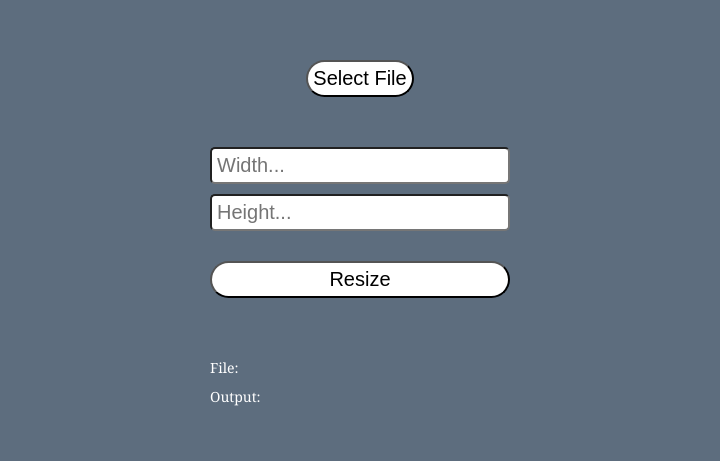
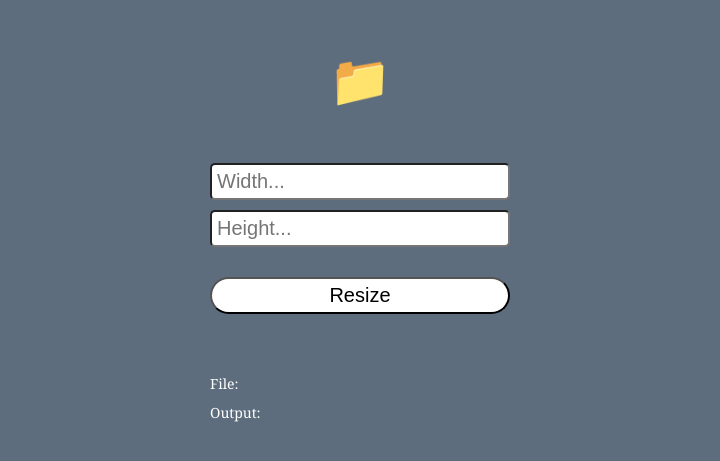
Before and after one commit to Sholastix/electron-image-resizer, an Electron app: page renderer/index.html in a window 720 px wide. Shown: the part 167-628 px from the top of the page. Drawn offline with Linux system fonts and the light colour scheme.

Commit message:
Changed UI for 'select image' input.

```diff
--- a/renderer/index.html
+++ b/renderer/index.html
@@ -4,7 +4,7 @@
 <head>
   <meta charset="UTF-8">
   <meta name="viewport" content="width=device-width, initial-scale=1.0">
-  <meta http-equiv="Content-Security-Policy" content="script-src 'self' 'unsafe-inline'" />
+  <meta http-equiv="Content-Security-Policy" content="script-src 'self'" />
   <link rel="stylesheet" href="./styles.css">
   <script src="./renderer.js" defer></script>
   <title>ImageResizer</title>
@@ -13,8 +13,10 @@
 <body>
   <div class="container-main">
     <div class="select-image-area">
-      <input id="img" type="file" style="display: none" />
-      <input type="button" class="image-select" value="Select File" onclick="document.getElementById('img').click()">
+      <label for="img">
+        <span class="image-select">&#128193;</span>
+        <input id="img" type="file" style="display: none" />
+      </label>
     </div>
 
     <form id="form">
@@ -30,7 +32,6 @@
       <p class="info">File: <span id="filename"></span></p>
       <p class="info">Output: <span id="output-path"></span></p>
     </form>
-
   </div>
 </body>
 
--- a/renderer/styles.css
+++ b/renderer/styles.css
@@ -51,14 +51,10 @@ html {
 }
 
 .image-select {
-  background-color: white;
-  border-radius: 3rem;
-  font-size: 2rem;
-  padding: 0.5rem;
+  font-size: 5rem;
 }
 
 .image-select:hover {
-  box-shadow: 0 0.5rem 1rem 0 rgba(0, 0, 0, 0.3);
   cursor: pointer;
 }
 
```
